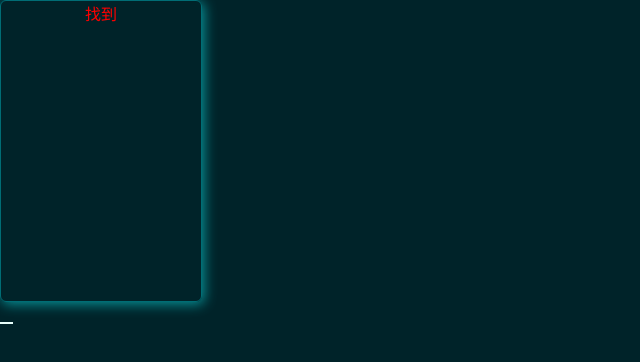
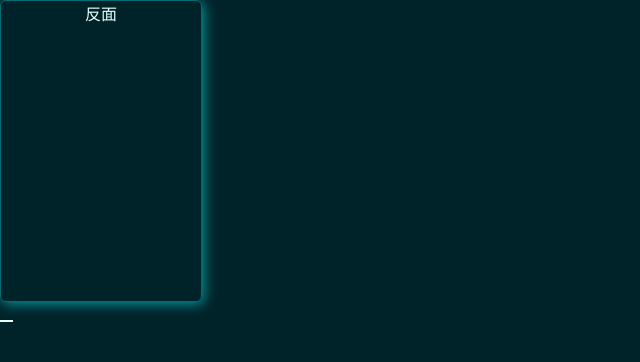
Before and after one commit to chase-si/test-ws, a React (Create React App) app: page / in a window 1280 px wide. Shown: the top 362 px of the page, without its empty margins (0-640 px from the left). Built offline with nearby package versions, Linux system fonts and the light colour scheme.

Commit message:
save card turn off

```diff
--- /dev/null
+++ b/src/components/Card/index.js
@@ -0,0 +1,34 @@
+import React, { useState } from 'react'
+
+import { CardContainer } from './style'
+
+const Card = props => {
+    const [isFront, setIsFront] = useState(true)
+    const [resShow, setRes] = useState(false)
+
+    const handleClick = () => {
+        setIsFront(!isFront)
+    }
+
+    return (
+        <CardContainer
+            // onClick={handleClick}
+        >
+            {!isFront ? (
+                <div className="front text">
+                    正面
+                </div>
+            ) : (
+                <div className="back" onClick={() => setRes(true)}>
+                    反面
+
+                    <div className={`res ${resShow && 'show'}`}>
+                        密码
+                    </div>
+                </div>
+            )}
+        </CardContainer>
+    )
+}
+
+export default Card
--- /dev/null
+++ b/src/components/Card/style.js
@@ -0,0 +1,43 @@
+import styled from 'styled-components'
+
+import { COLORS } from '../../style'
+
+export const CardContainer = styled.div`
+    width: 200px;
+    height: 300px;
+    transition: all 0.5s ease-in;
+
+    .front {
+        width: 100%;
+        height: 100%;
+        border: 1px solid ${COLORS[7]};
+        border-radius: 6px;
+        box-shadow: 2px 2px 13px ${COLORS[6]};
+        transform-style: preserve-3d;
+        transition: all 0.3s ease-in;
+        transform: rotateY(180deg);
+    }
+
+    .back {
+        width: 100%;
+        height: 100%;
+        border: 1px solid ${COLORS[7]};
+        border-radius: 6px;
+        box-shadow: 2px 2px 13px ${COLORS[6]};
+        transform-style: preserve-3d;
+        transition: all 0.3s ease-in;
+    }
+
+    .res {
+        opacity: 0;
+        transition: all .5s;
+
+        &.show {
+            opacity: 1;
+        }
+    }
+
+    &:hover {
+        transform: translateY(-5px);
+    }
+`
--- a/src/pages/style.js
+++ b/src/pages/style.js
@@ -8,16 +8,3 @@ export const StyleContainer = styled.div`
     background: ${COLORS[9]};
     color: ${COLORS[0]};
 `
-
-export const Card = styled.div`
-    color: red;
-    width: 200px;
-    height: 300px;
-    border: 1px solid ${COLORS[7]};
-    border-radius: 6px;
-    box-shadow: 2px 2px 13px ${COLORS[6]};
-
-    &:hover {
-        transform: translateY(-5px);
-    }
-`
```
Also changed, not shown: src/pages/index.js (+4 -3 lines), 1 other file (tests, documents, lock files or other folders).
